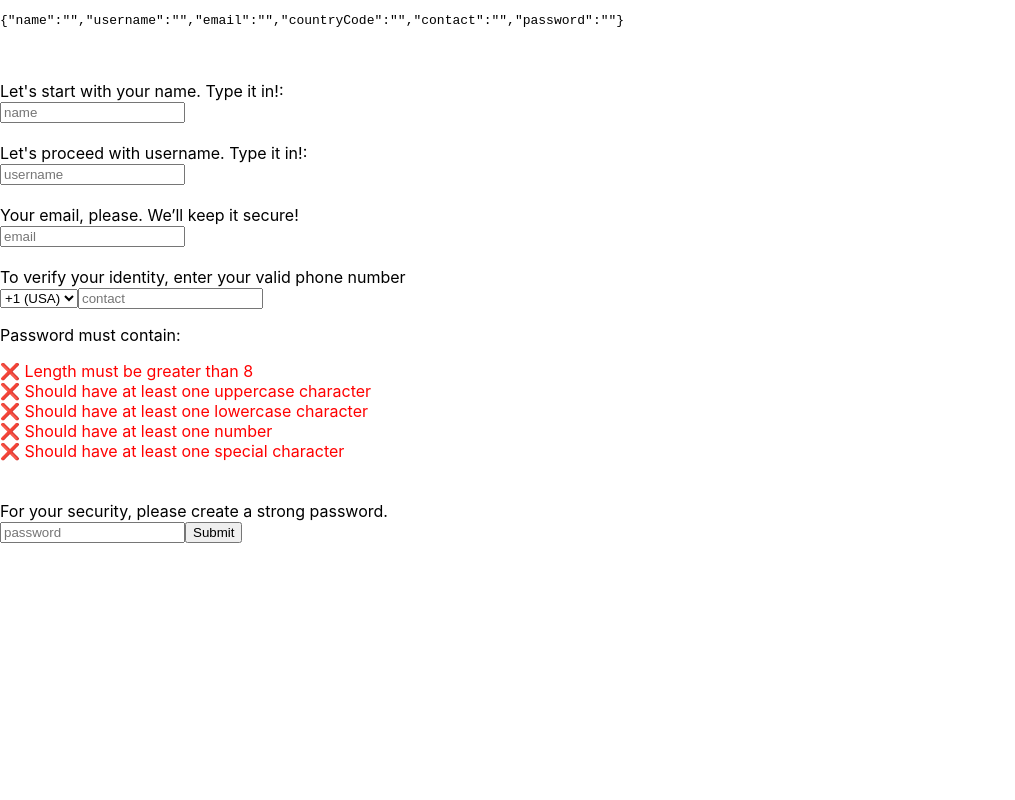
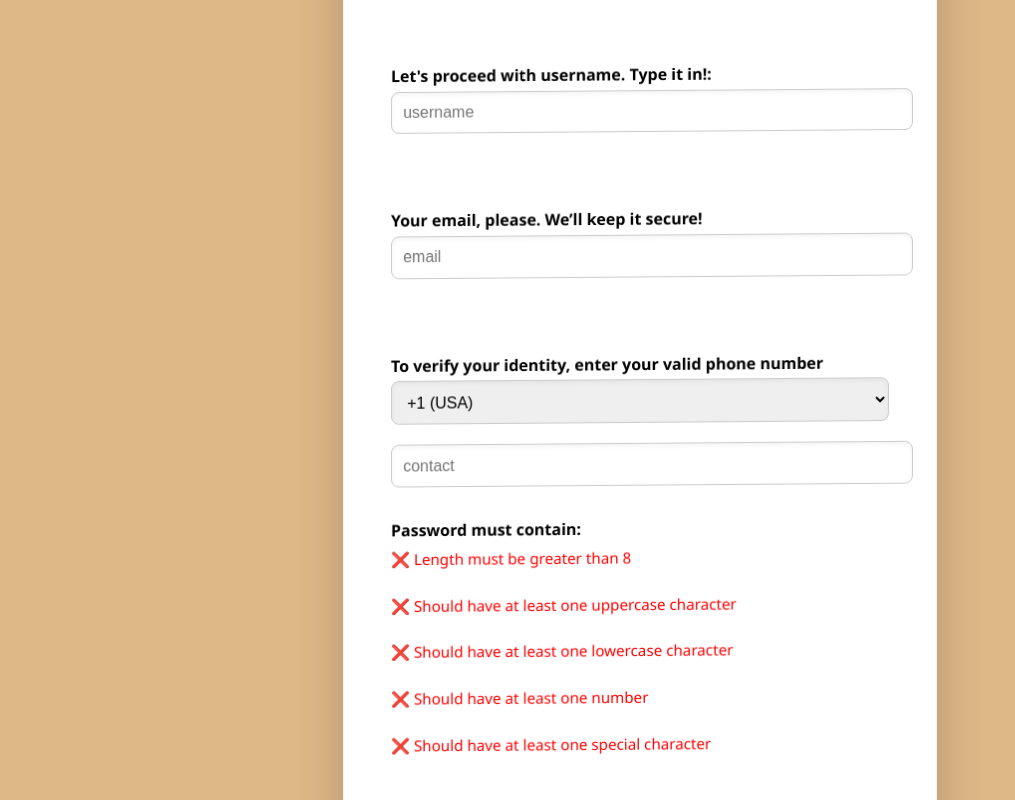
Before and after one commit to adithi2905/unified-kyc-system, a React (Create React App) app in the folder frontend/my-app/: page /user in a window 1280 px wide. Shown: the top 800 px of the page, without its empty margins (0-1015 px from the left). Built offline with nearby package versions, Linux system fonts and the light colour scheme.

Commit message:
Added CSS for the forms

```diff
--- a/frontend/my-app/src/components/forms/KYCDocumentCollection.js
+++ b/frontend/my-app/src/components/forms/KYCDocumentCollection.js
@@ -1,4 +1,5 @@
 import React,{useState} from 'react';
+import "./forms.css"
 
 const KYCDocumentCollection = () =>
 {
--- a/frontend/my-app/src/components/forms/PhoneOrEmailVerification.js
+++ b/frontend/my-app/src/components/forms/PhoneOrEmailVerification.js
@@ -1,6 +1,7 @@
 import React, { useEffect, useState } from "react";
 import { useLocation } from "react-router-dom";
 import { auth, RecaptchaVerifier, signInWithPhoneNumber } from "./firebase-config.js";
+import "./forms.css"
 
 const PhoneOrEmailVerification = () => {
     const location = useLocation();
--- a/frontend/my-app/src/components/forms/UserRegistration.js
+++ b/frontend/my-app/src/components/forms/UserRegistration.js
@@ -1,5 +1,6 @@
 import { useNavigate } from "react-router-dom";
 import React, {useState} from "react";
+import './forms.css'
 const UserRegistration= ()=>
         {
             const[formData,setFormData]= useState({
--- /dev/null
+++ b/frontend/my-app/src/components/forms/forms.css
@@ -0,0 +1,89 @@
+/* UserRegistration.css */
+
+/* Overall page */
+body {
+  margin: 0;
+  padding: 0;
+  font-family: 'Segoe UI', Tahoma, Geneva, Verdana, sans-serif;
+  background-color: burlywood;
+  height: 100vh;
+  display: flex;
+  justify-content: center;
+  align-items: center;
+  perspective: 1000px; /* Enables 3D */
+}
+
+/* Form with 3D style */
+form {
+  background-color: #ffffff;
+  padding: 2.5rem 3rem;
+  border-radius: 20px;
+  box-shadow: 0 25px 50px rgba(0, 0, 0, 0.2);
+  max-width: 500px;
+  width: 100%;
+  transform: rotateX(5deg) rotateY(-5deg); /* 3D Tilt */
+  transition: transform 0.5s ease, box-shadow 0.5s ease;
+}
+
+form:hover {
+  transform: rotateX(0deg) rotateY(0deg) scale(1.02);
+  box-shadow: 0 35px 65px rgba(0, 0, 0, 0.3);
+}
+
+/* Label styling */
+label {
+  display: block;
+  font-weight: bold;
+  margin-bottom: 1rem;
+}
+
+/* Input styling */
+input,
+select {
+  width: 100%;
+  padding: 0.7rem;
+  margin-top: 0.3rem;
+  margin-bottom: 1rem;
+  border: 1px solid #ccc;
+  border-radius: 8px;
+  font-size: 1rem;
+  box-shadow: inset 0 2px 5px rgba(0, 0, 0, 0.05);
+}
+
+/* Password criteria section */
+div p {
+  font-weight: bold;
+  margin-bottom: 0.5rem;
+}
+
+div span {
+  font-size: 0.95rem;
+  display: block;
+  margin-bottom: 0.3rem;
+}
+
+/* Submit button */
+button[type="submit"] {
+  background-color: #007bff;
+  color: white;
+  padding: 0.75rem 1.5rem;
+  border: none;
+  border-radius: 8px;
+  font-size: 1rem;
+  cursor: pointer;
+  box-shadow: 0 5px 15px rgba(0, 123, 255, 0.4);
+  transition: background-color 0.3s ease, transform 0.2s ease;
+}
+
+button[type="submit"]:hover {
+  background-color: #0056b3;
+  transform: translateY(-2px);
+}
+
+/* Responsive tweaks */
+@media (max-width: 600px) {
+  form {
+    padding: 2rem;
+    transform: none;
+  }
+}
```
Also changed, not shown: frontend/my-app/src/components/Dashboard/ProofOfAddress.js (+34 -0 lines).
